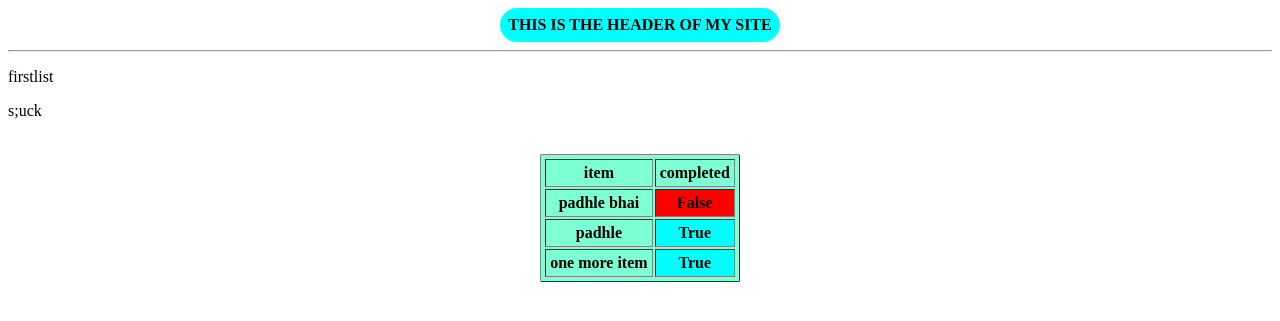
After one commit to jitendradara12/randomdjangoapps, a Django app: page /main/list in a window 1280 px wide. The commit adds this page. Shown: the top 321 px of the page. Run offline with Django 5.2, Linux system fonts and the light colour scheme; data comes from the database, SQL or seed files in the repository; both versions use the stored data as it was after the commit; lists and menus that the app fills with data are empty.

Commit message:
todolist table on list page

```diff
--- a/tempsite/main/templates/main/base.html
+++ b/tempsite/main/templates/main/base.html
@@ -1,16 +1,25 @@
 <div>
   <head>
-    <title>Home</title>
+    <title>{% block title %}tempsite{% endblock %}</title>
   </head>
   <style>
-    table{margin-left:auto; margin-right:auto}
+    table{margin-left:auto; margin-right:auto; background-color:aqua; border-radius:22px; padding:2px}
+    th,td{
+      border-radius:14;
+      padding:4px;
+
+    }
+    .header{margin:0px;}
   </style>
   <body>
-    <table style="background-color:aqua; border-radius:22px; padding:2px">
-      <tr>
-        <th>THIS IS THE HEADER OF MY SITE</th>
-      </tr>
-    </table>
+    <div class = "header">
+      <table>
+        <tr>
+          <th>THIS IS THE HEADER OF MY SITE</th>
+        </tr>
+      </table>
+    </div>
+    <hr>
     <div id='content' name = 'content'>
       {% block content %}
       no content here
--- a/tempsite/main/templates/main/home.html
+++ b/tempsite/main/templates/main/home.html
@@ -1,4 +1,6 @@
 {% extends 'main/base.html' %}
+{% block title%}HOME{% endblock %}
+
 {% block content %}
 <div >
   <h3>hii this is my home page of this site </h3>
--- /dev/null
+++ b/tempsite/main/templates/main/list.html
@@ -0,0 +1,24 @@
+{% extends "main/base.html" %}
+
+{% block title %}
+  see your database
+{% endblock %}
+
+{% block content %}
+  <p>{{ls.name}}</p>
+  <p>s;uck</p>
+  <br>
+
+  <table border = '1' style="border-radius:2px; background-color: aquamarine">
+    <tr>
+      <th>item</th>
+      <th>completed</th>
+    </tr>
+    {% for item in ls.item_set.all %}
+      <tr>
+        <th>{{item.text}}</th>
+        <th style="{%if item.complete %}background-color:aqua{% else %}background-color:red{% endif %}">{{item.complete}}</th>
+      </tr>
+    {% endfor %}
+  </table>
+{% endblock %}
--- a/tempsite/main/urls.py
+++ b/tempsite/main/urls.py
@@ -20,5 +20,6 @@ from django.urls import path
 
 urlpatterns = [
     path("<int:id>", views.index, name='main_id'),
-    path("", views.home, name='home')
+    path("home", views.home, name='home'),
+    path("list", views.list, name="todolist")
 ]
--- a/tempsite/main/views.py
+++ b/tempsite/main/views.py
@@ -1,13 +1,16 @@
 from django.shortcuts import render
-from django.http import HttpResponse
 from . import models
 # Create your views here.
 
 
 def index(responce, id):
-    ls = models.ToDolist.objects.get(id=id)
-    return render(responce, 'main/base.html', {})
+    return render(responce, 'main/base.html',{})
 
 
 def home(responce):
     return render(responce, "main/home.html", {})
+
+
+def list(responce):
+    ls = models.ToDolist.objects.get(id=1)
+    return render(responce, "main/list.html", {"ls":ls})
```
Also changed, not shown: tempsite/db.sqlite3.
